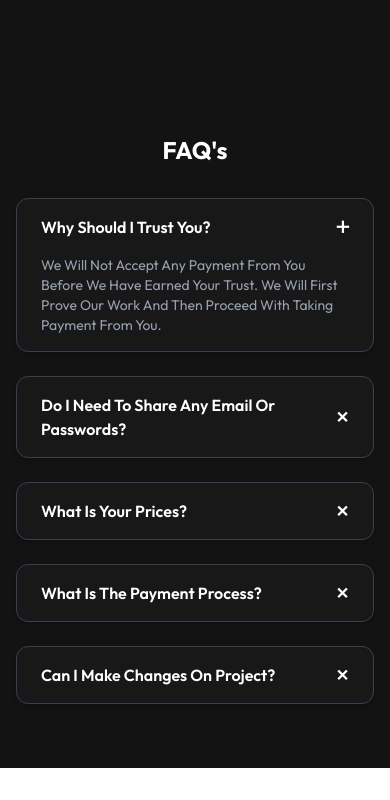
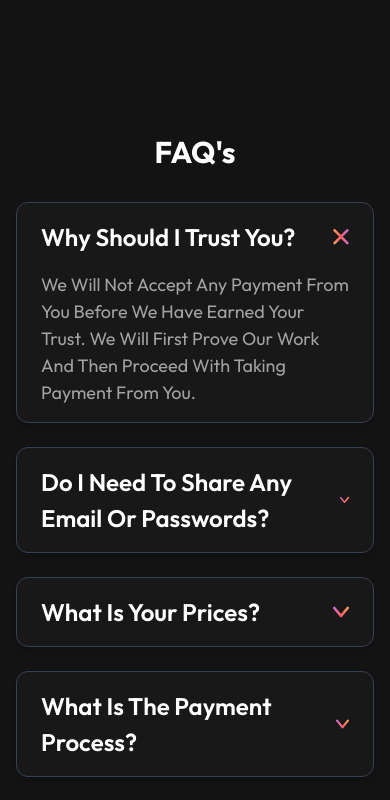
Before and after one commit to MoyasiGinko/SS-Media-website, a Next.js app: page / in a window 390 px wide. Shown: the part 7083-7883 px from the top of the page. Built offline with nearby package versions, Linux system fonts and the light colour scheme.

Commit message:
designed faq

```diff
--- a/components/main/faq/FAQ.tsx
+++ b/components/main/faq/FAQ.tsx
@@ -28,7 +28,9 @@ const FAQ = () => {
   const [open, setOpen] = useState<number | null>(0);
   return (
     <section id="faqs" className="w-full py-16 px-4 flex flex-col items-center">
-      <h2 className="text-2xl md:text-3xl font-bold mb-8">FAQ's</h2>
+      <h2 className="text-3xl text-white md:text-6xl font-bold mb-8 text-center">
+        FAQ's
+      </h2>
       <div className="grid grid-cols-1 md:grid-cols-2 gap-6 w-full max-w-4xl">
         {faqs.map((faq, i) => (
           <div
@@ -39,17 +41,21 @@ const FAQ = () => {
               className="w-full flex justify-between items-center px-6 py-4 text-left text-white font-semibold focus:outline-none"
               onClick={() => setOpen(open === i ? null : i)}
             >
-              <span>{faq.q}</span>
+              <span className="text-[24px] text-white">{faq.q}</span>
               <span
                 className={`ml-4 transition-transform ${
-                  open === i ? "rotate-45" : ""
+                  open === i ? "rotate-180" : ""
                 }`}
               >
-                ✕
+                <img
+                  src={open === i ? "/cross.svg" : "/down.svg"}
+                  alt="FAQ Icon"
+                  className="w-4 h-4"
+                />
               </span>
             </button>
             {open === i && (
-              <div className="px-6 pb-4 text-gray-400 text-sm">{faq.a}</div>
+              <div className="px-6 pb-4 text-[18px] text-white/60">{faq.a}</div>
             )}
           </div>
         ))}
```
Also changed, not shown: public/cross.svg (added), public/down.svg (added).
